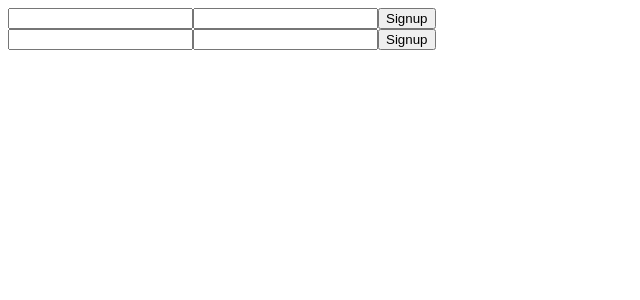
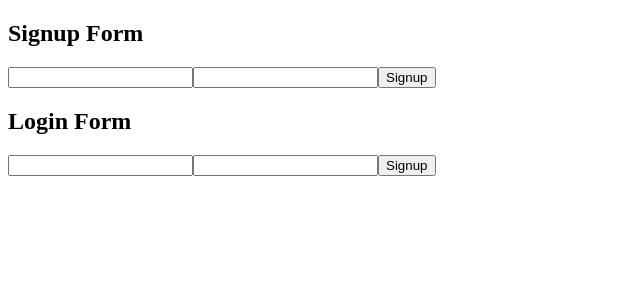
Before and after one commit to lalitghimire/react-cognito-login, a React (Create React App) app: page / in a window 1280 px wide. Shown: the top 300 px of the page, without its empty margins (0-640 px from the left). Built offline with nearby package versions, Linux system fonts and the light colour scheme; no server answers; what amazon-cognito-identity-js would draw is missing.

Commit message:
add label to forms

```diff
--- a/src/App.js
+++ b/src/App.js
@@ -5,7 +5,9 @@ import Login from './components/Login';
 const App = () => {
     return (
         <div>
+            <h2>Signup Form</h2>
             <Signup />
+            <h2>Login Form</h2>
             <Login />
         </div>
     );
```
